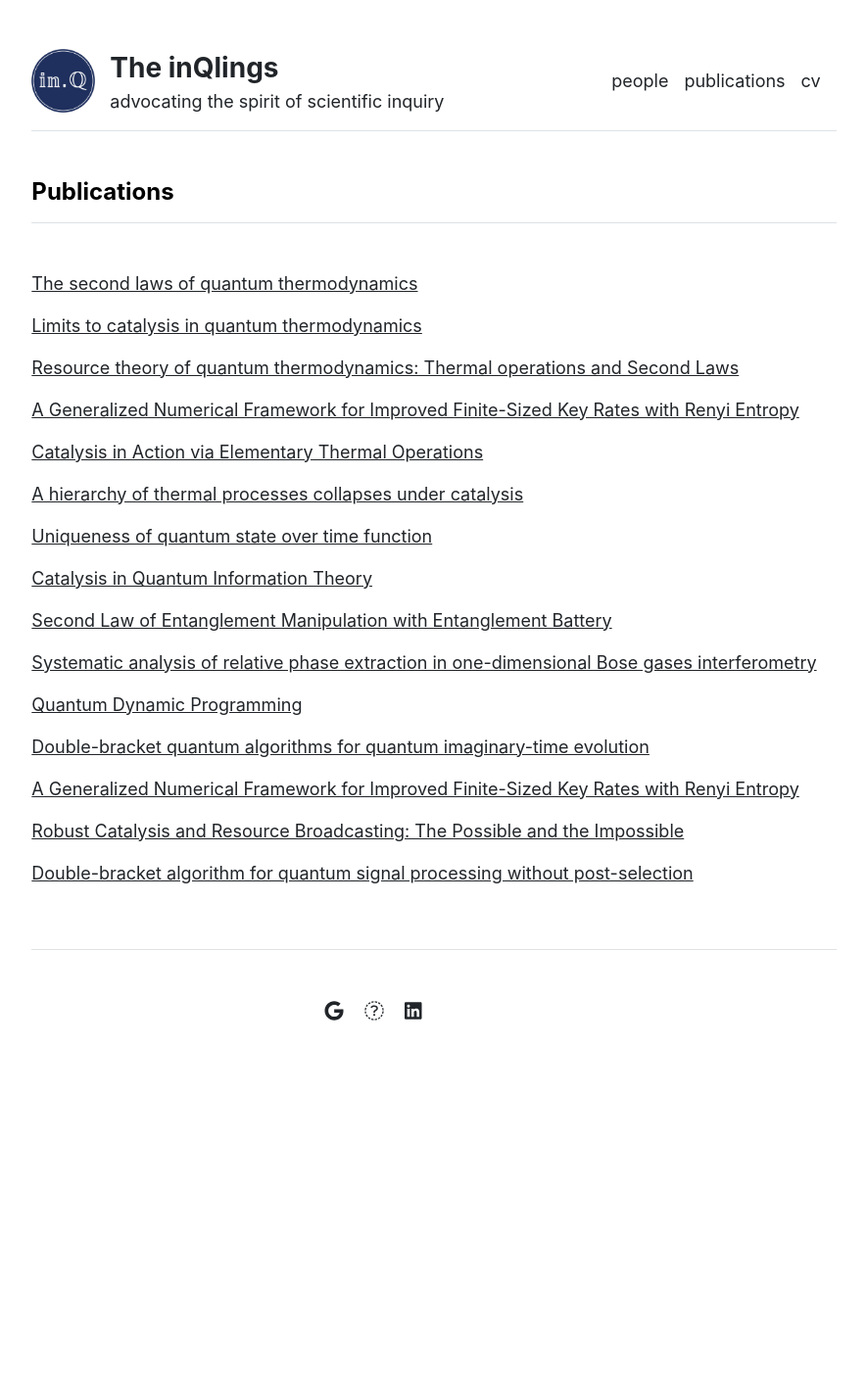
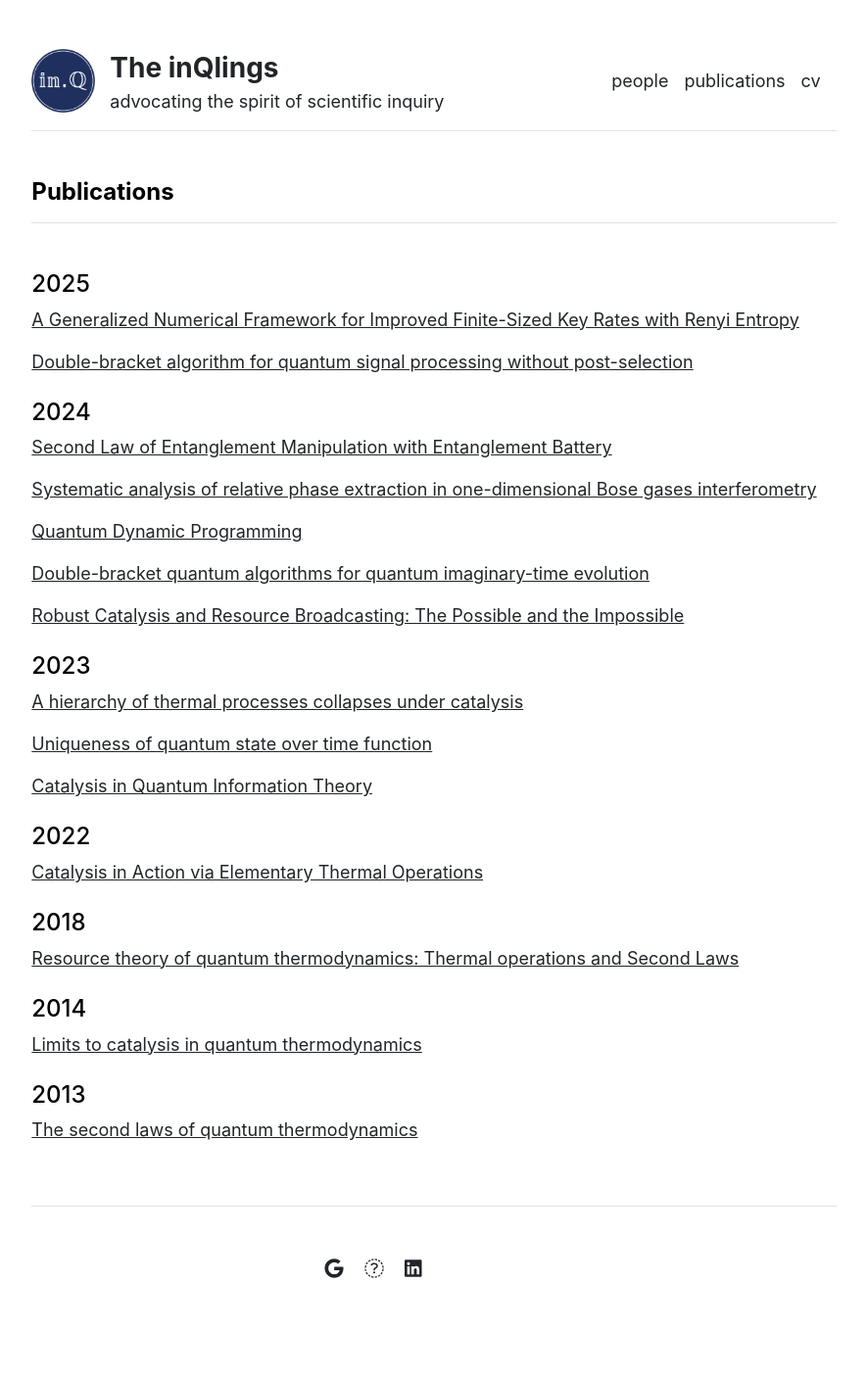
Before and after one commit to nelly-ng/nelly-ng.github.io, a Jekyll site: the page built from publications.md, in a window 1280 px wide. Shown: the whole page at 98% size, without its empty margins (197-1082 px from the left). Built offline with Jekyll 4.4.1, drawn with Linux system fonts in a browser that asks for light colours; before the commit the page ends 1144 px from its top, so only the background shows below that.

Commit message:
Update publications.yml

```diff
--- a/_data/publications.yml
+++ b/_data/publications.yml
@@ -3,18 +3,17 @@
 - {name: 'Robust Catalysis and Resource Broadcasting: The Possible and the Impossible'}
 
 index:
-- {name: 'Double-bracket algorithm for quantum signal processing without post-selection', url: 'https://arxiv.org/abs/2504.01077'}
-- {name: 'Robust Catalysis and Resource Broadcasting: The Possible and the Impossible', url: 'https://arxiv.org/abs/2412.06900'}
-- {name: 'A Generalized Numerical Framework for Improved Finite-Sized Key Rates with Renyi Entropy', url: 'https://arxiv.org/abs/2502.02319'}
-- {name: 'Double-bracket quantum algorithms for quantum imaginary-time evolution', url: 'https://arxiv.org/abs/2412.04554'}
-- {name: 'Quantum Dynamic Programming', url: 'https://arxiv.org/abs/2403.09187'}
-- {name: 'Systematic analysis of relative phase extraction in one-dimensional Bose gases interferometry', url: 'https://arxiv.org/abs/2403.05528'}
-- {name: 'Second Law of Entanglement Manipulation with Entanglement Battery', url: 'https://arxiv.org/abs/2405.10599'}
-- {name: 'Catalysis in Quantum Information Theory', url: 'https://arxiv.org/abs/2306.00798'}
-- {name: 'Uniqueness of quantum state over time function', url: 'https://arxiv.org/abs/2308.12752'}
-- {name: 'A hierarchy of thermal processes collapses under catalysis', url: 'https://arxiv.org/abs/2303.13020'}
-- {name: 'Catalysis in Action via Elementary Thermal Operations', url: 'https://arxiv.org/abs/2209.15213'}
-- {name: 'A Generalized Numerical Framework for Improved Finite-Sized Key Rates with Renyi Entropy', url: 'https://arxiv.org/abs/2502.02319'}
-- {name: 'Resource theory of quantum thermodynamics: Thermal operations and Second Laws', url: 'https://arxiv.org/abs/1805.09564'}
-- {name: 'Limits to catalysis in quantum thermodynamics', url: 'https://arxiv.org/abs/1405.3039'}
-- {name: 'The second laws of quantum thermodynamics', url: 'https://arxiv.org/abs/1305.5278'}
+  - {name: 'Double-bracket algorithm for quantum signal processing without post-selection', url: 'https://arxiv.org/abs/2504.01077', year: 2025}
+  - {name: 'Robust Catalysis and Resource Broadcasting: The Possible and the Impossible', url: 'https://arxiv.org/abs/2412.06900', year: 2024}
+  - {name: 'A Generalized Numerical Framework for Improved Finite-Sized Key Rates with Renyi Entropy', url: 'https://arxiv.org/abs/2502.02319', year: 2025}
+  - {name: 'Double-bracket quantum algorithms for quantum imaginary-time evolution', url: 'https://arxiv.org/abs/2412.04554', year: 2024}
+  - {name: 'Quantum Dynamic Programming', url: 'https://arxiv.org/abs/2403.09187', year: 2024}
+  - {name: 'Systematic analysis of relative phase extraction in one-dimensional Bose gases interferometry', url: 'https://arxiv.org/abs/2403.05528', year: 2024}
+  - {name: 'Second Law of Entanglement Manipulation with Entanglement Battery', url: 'https://arxiv.org/abs/2405.10599', year: 2024}
+  - {name: 'Catalysis in Quantum Information Theory', url: 'https://arxiv.org/abs/2306.00798', year: 2023}
+  - {name: 'Uniqueness of quantum state over time function', url: 'https://arxiv.org/abs/2308.12752', year: 2023}
+  - {name: 'A hierarchy of thermal processes collapses under catalysis', url: 'https://arxiv.org/abs/2303.13020', year: 2023}
+  - {name: 'Catalysis in Action via Elementary Thermal Operations', url: 'https://arxiv.org/abs/2209.15213', year: 2022}
+  - {name: 'Resource theory of quantum thermodynamics: Thermal operations and Second Laws', url: 'https://arxiv.org/abs/1805.09564', year: 2018}
+  - {name: 'Limits to catalysis in quantum thermodynamics', url: 'https://arxiv.org/abs/1405.3039', year: 2014}
+  - {name: 'The second laws of quantum thermodynamics', url: 'https://arxiv.org/abs/1305.5278', year: 2013}
```
